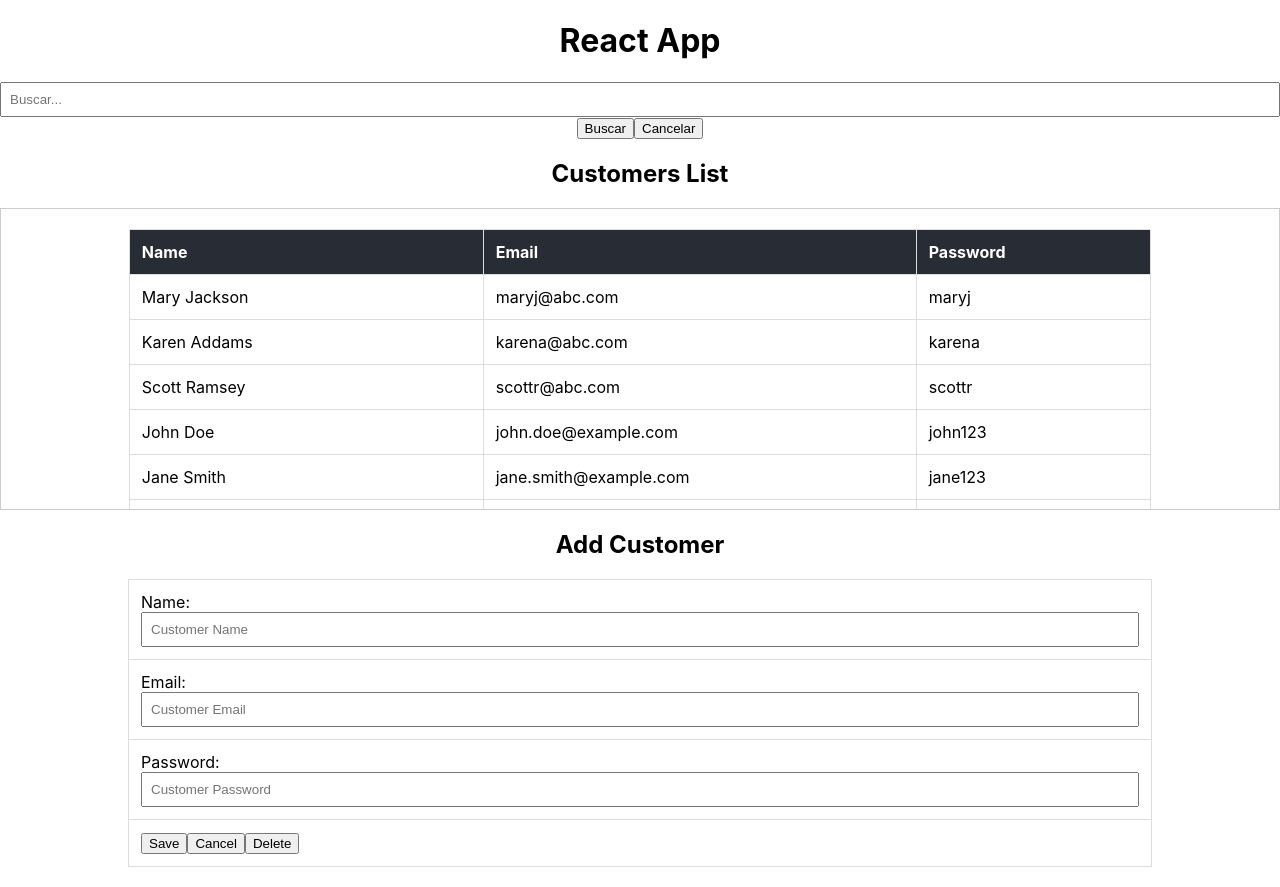
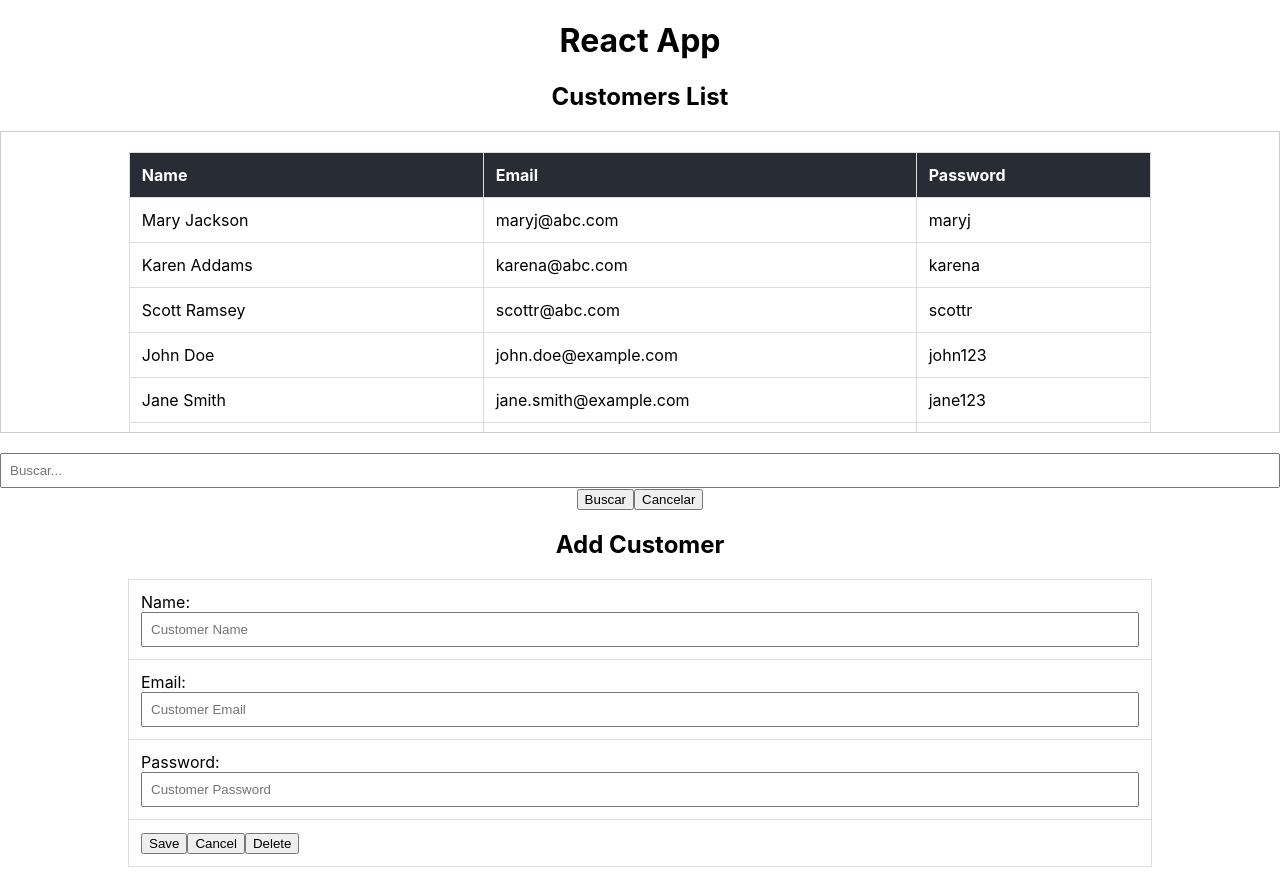
Before and after one commit to xennss/ADPReactProject, a React (Create React App) app: page / in a window 1280 px wide. Built offline with nearby package versions, Linux system fonts and the light colour scheme.

Commit message:
search bar finished

```diff
--- a/back-end-rest-server/data.json
+++ /dev/null
@@ -1,23 +0,0 @@
-{
-  "customers": [
-    {
-      "id": 0,
-      "name": "Mary Jackson",
-      "email": "maryj@abc.com",
-      "password": "maryj"
-    },
-    {
-      "id": 1,
-      "name": "Karen Addams",
-      "email": "karena@abc.com",
-      "password": "karena"
-    },
-    {
-      "id": 2,
-      "name": "Scott Ramsey",
-      "email": "scottr@abc.com",
-      "password": "scottr"
-    }
-  ]
-
-}
--- a/src/App.js
+++ b/src/App.js
@@ -11,7 +11,6 @@ const App = () => {
   const blankCustomer = { id: -1, name: '', email: '', password: '' };
   const [selectedCustomer, setSelectedCustomer] = useState(blankCustomer);
   const [formData, setFormData] = useState(blankCustomer);
-  const [searchTerm, setSearchTerm] = useState(''); // Initialize search term
 
   // Function to retrieve customers
   const getCustomers = async () => {
@@ -87,7 +86,7 @@ const App = () => {
     setFormData(newFormObject); // Update the state with new form data
   };
 
-  const handleSearch = () => {
+  const handleSearch = (searchTerm) => {
     const filtered = customers.filter(customer =>
       customer.name.toLowerCase().includes(searchTerm.toLowerCase()) ||
       customer.email.toLowerCase().includes(searchTerm.toLowerCase())
@@ -96,27 +95,18 @@ const App = () => {
   };
 
   const handleCancelSearch = () => {
-    setSearchTerm(''); // Clear search term
     setFilteredCustomers(customers); // Reset filtered customers to all customers
   };
 
   return (
     <div className="App">
       <h1>React App</h1>
-      <div>
-        <input
-          type="text"
-          placeholder="Buscar..."
-          value={searchTerm}
-          onChange={(e) => setSearchTerm(e.target.value)}
-        />
-        <button onClick={handleSearch}>Buscar</button>
-        <button onClick={handleCancelSearch}>Cancelar</button>
-      </div>
       <CustomerList
         customers={filteredCustomers} // Use filtered customers
         handleListClick={handleListClick}
         selectedCustomer={selectedCustomer} // Pass selectedCustomer to CustomerList
+        onSearch={handleSearch} // Pass search handler
+        onCancelSearch={handleCancelSearch} // Pass cancel search handler
       />
       <CustomerAddUpdateForm
         mode={mode}
--- a/src/customerList.js
+++ b/src/customerList.js
@@ -1,7 +1,17 @@
-// CustomerList.js
-import React from 'react';
+import React, { useState } from 'react';
 
-const CustomerList = ({ customers, handleListClick, selectedCustomer }) => {
+const CustomerList = ({ customers, handleListClick, selectedCustomer, onSearch, onCancelSearch }) => {
+  const [searchTerm, setSearchTerm] = useState(''); // Estado para el término de búsqueda
+
+  const handleSearch = () => {
+    onSearch(searchTerm); // Llama a la función onSearch pasada como prop
+  };
+
+  const handleCancelSearch = () => {
+    setSearchTerm(''); // Limpiar el término de búsqueda
+    onCancelSearch(); // Llama a la función onCancelSearch pasada como prop
+  };
+
   return (
     <div>
       <h2>Customers List</h2>
@@ -32,6 +42,16 @@ const CustomerList = ({ customers, handleListClick, selectedCustomer }) => {
           </tbody>
         </table>
       </div>
+      <div>
+        <input
+          type="text"
+          placeholder="Buscar..."
+          value={searchTerm}
+          onChange={(e) => setSearchTerm(e.target.value)}
+        />
+        <button onClick={handleSearch}>Buscar</button>
+        <button onClick={handleCancelSearch}>Cancelar</button>
+      </div>
     </div>
   );
 };
```
Also changed, not shown: back-end-rest-server/package.json (deleted, +0 -16 lines), 2 other files (tests, documents, lock files or other folders).
